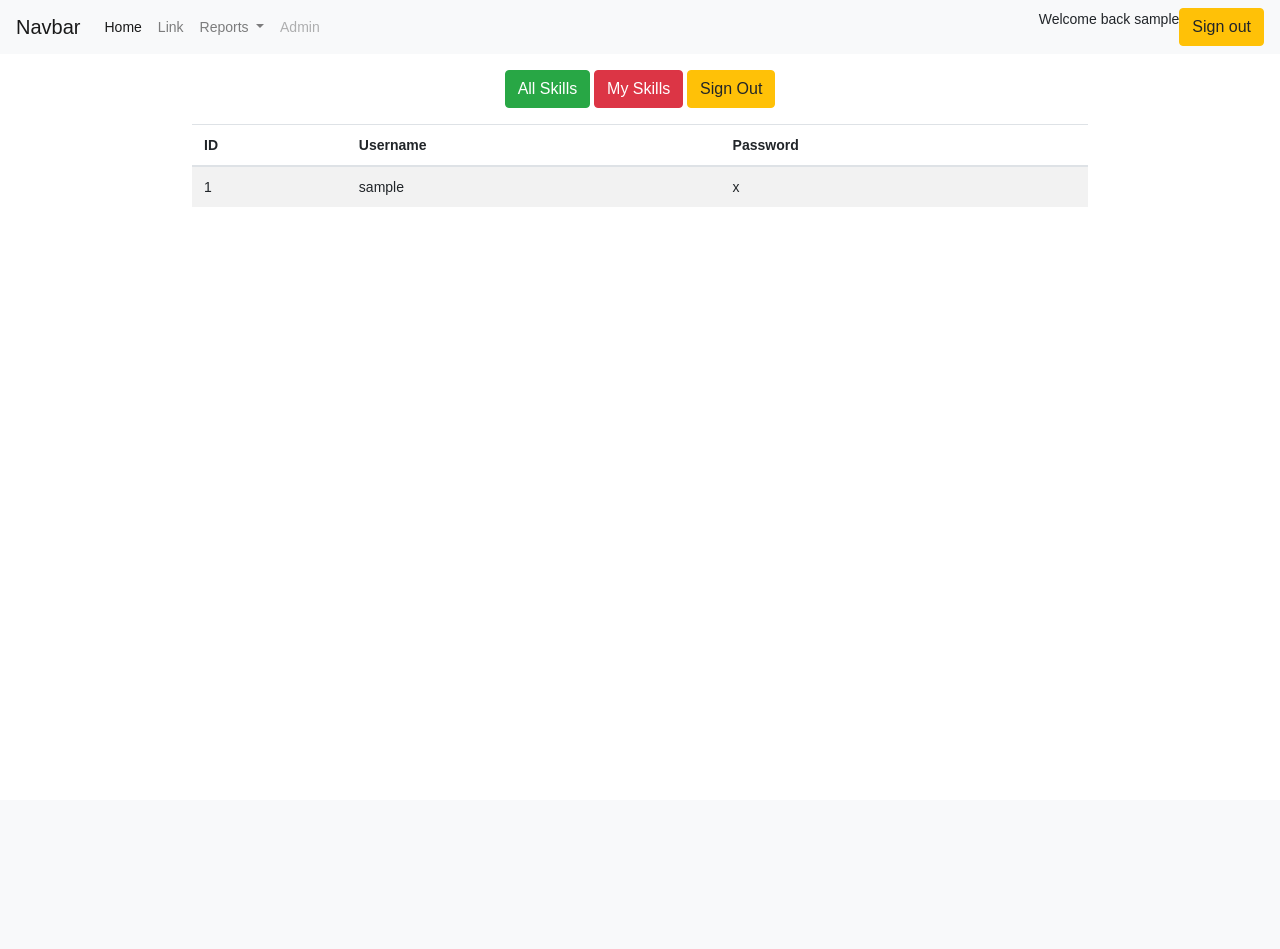
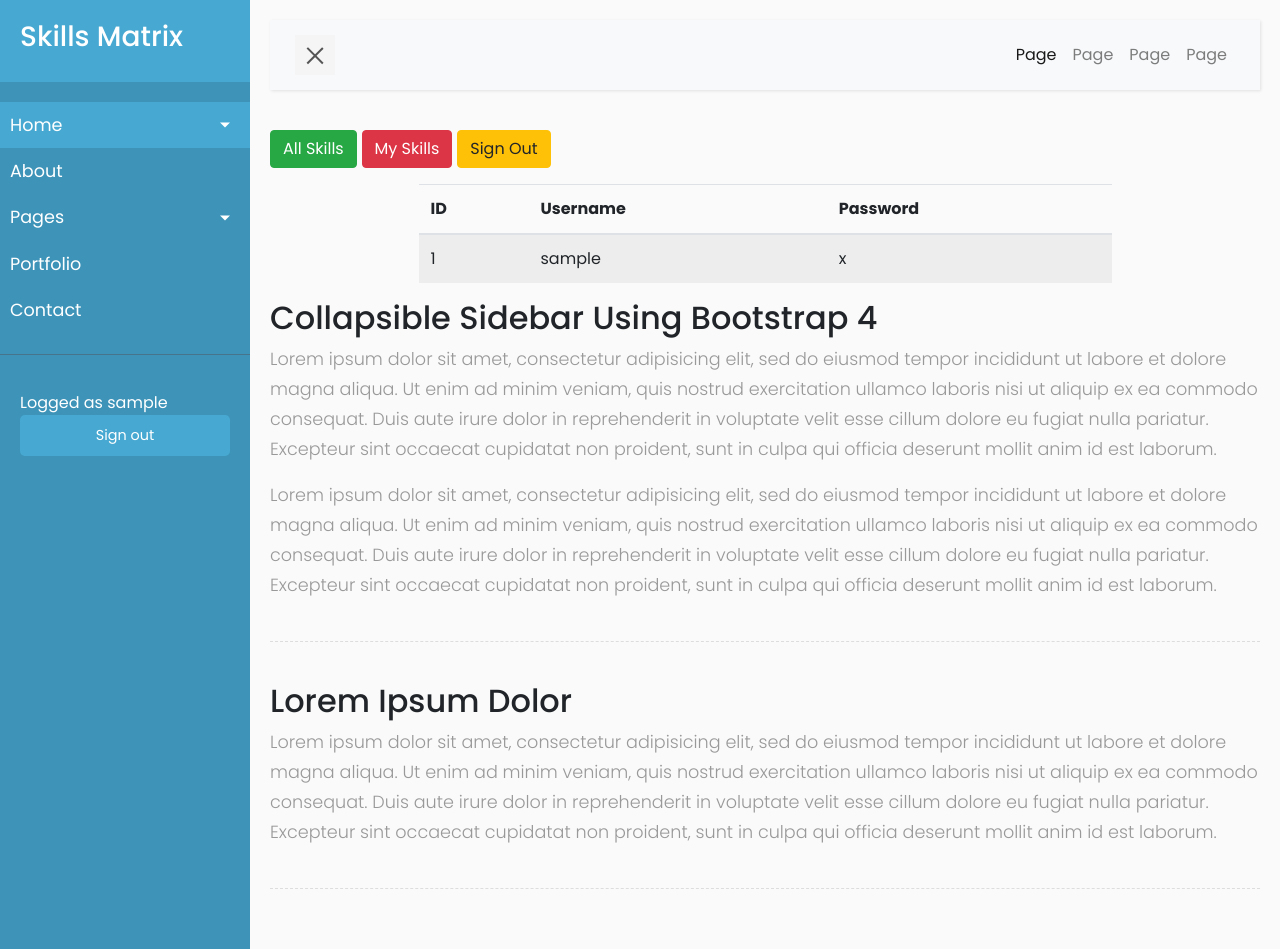
Before and after one commit to codacy-badger/SkillsMatrix, a PHP site: page /welcome.php in a window 1280 px wide. Before the commit the page ends 195 px from the top, so only its background shows below. Run offline with PHP 8.4, Linux system fonts and the light colour scheme; the visitor is signed in with stand-in values (Sample User, id 1); tables that the repository leaves empty or names only in its code hold one stand-in row (values such as "Sample post"); some libraries are stand-ins or nearby versions.

Commit message:
Added side bar

```diff
--- /dev/null
+++ b/public/css/sidebar.css
@@ -0,0 +1,224 @@
+/*
+    DEMO STYLE
+*/
+@import "https://fonts.googleapis.com/css?family=Poppins:300,400,500,600,700";
+
+
+body {
+    font-family: 'Poppins', sans-serif;
+    background: #fafafa;
+}
+
+p {
+    font-family: 'Poppins', sans-serif;
+    font-size: 1.1em;
+    font-weight: 300;
+    line-height: 1.7em;
+    color: #999;
+}
+
+a, a:hover, a:focus {
+    color: inherit;
+    text-decoration: none;
+    transition: all 0.3s;
+}
+
+.navbar {
+    padding: 15px 10px;
+    background: #fff;
+    border: none;
+    border-radius: 0;
+    margin-bottom: 40px;
+    box-shadow: 1px 1px 3px rgba(0, 0, 0, 0.1);
+}
+
+.navbar-btn {
+    box-shadow: none;
+    outline: none !important;
+    border: none;
+}
+
+.line {
+    width: 100%;
+    height: 1px;
+    border-bottom: 1px dashed #ddd;
+    margin: 40px 0;
+}
+
+/* ---------------------------------------------------
+    SIDEBAR STYLE
+----------------------------------------------------- */
+
+.wrapper {
+    display: flex;
+    width: 100%;
+    align-items: stretch;
+    perspective: 1500px;
+}
+
+
+#sidebar {
+    min-width: 250px;
+    max-width: 250px;
+    background: #3d93b8;
+    color: #fff;
+    transition: all 0.6s cubic-bezier(0.945, 0.020, 0.270, 0.665);
+    transform-origin: bottom left;
+}
+
+#sidebar.active {
+    margin-left: -250px;
+    transform: rotateY(100deg);
+}
+
+#sidebar .sidebar-header {
+    padding: 20px;
+    background: #47A9D2;
+}
+
+#sidebar ul.components {
+    padding: 20px 0;
+    border-bottom: 1px solid #47748b;
+}
+
+#sidebar ul p {
+    color: #fff;
+    padding: 10px;
+}
+
+#sidebar ul li a {
+    padding: 10px;
+    font-size: 1.1em;
+    display: block;
+}
+#sidebar ul li a:hover {
+    color: #3d93b8;
+    background: #fff;
+}
+
+#sidebar ul li.active > a, a[aria-expanded="true"] {
+    color: #fff;
+    background: #47A9D2;
+}
+
+
+a[data-toggle="collapse"] {
+    position: relative;
+}
+
+.dropdown-toggle::after {
+    display: block;
+    position: absolute;
+    top: 50%;
+    right: 20px;
+    transform: translateY(-50%);
+}
+
+ul ul a {
+    font-size: 0.9em !important;
+    padding-left: 30px !important;
+    background: #47A9D2;
+}
+
+ul.CTAs {
+    padding: 20px;
+}
+
+ul.CTAs a {
+    text-align: center;
+    font-size: 0.9em !important;
+    display: block;
+    border-radius: 5px;
+    margin-bottom: 5px;
+}
+
+a.download {
+    background: #fff;
+    color: #3d93b8;
+}
+
+a.article, a.article:hover {
+    background: #47A9D2 !important;
+    color: #fff !important;
+}
+
+
+
+/* ---------------------------------------------------
+    CONTENT STYLE
+----------------------------------------------------- */
+#content {
+    width: 100%;
+    padding: 20px;
+    min-height: 100vh;
+    transition: all 0.3s;
+}
+
+#sidebarCollapse {
+    width: 40px;
+    height: 40px;
+    background: #f5f5f5;
+    cursor: pointer;
+}
+
+#sidebarCollapse span {
+    width: 80%;
+    height: 2px;
+    margin: 0 auto;
+    display: block;
+    background: #555;
+    transition: all 0.8s cubic-bezier(0.810, -0.330, 0.345, 1.375);
+    transition-delay: 0.2s;
+}
+
+#sidebarCollapse span:first-of-type {
+    transform: rotate(45deg) translate(2px, 2px);
+}
+#sidebarCollapse span:nth-of-type(2) {
+    opacity: 0;
+}
+#sidebarCollapse span:last-of-type {
+    transform: rotate(-45deg) translate(1px, -1px);
+}
+
+
+#sidebarCollapse.active span {
+    transform: none;
+    opacity: 1;
+    margin: 5px auto;
+}
+
+
+/* ---------------------------------------------------
+    MEDIAQUERIES
+----------------------------------------------------- */
+@media (max-width: 768px) {
+    #sidebar {
+        margin-left: -250px;
+        transform: rotateY(90deg);
+    }
+    #sidebar.active {
+        margin-left: 0;
+        transform: none;
+    }
+    #sidebarCollapse span:first-of-type,
+    #sidebarCollapse span:nth-of-type(2),
+    #sidebarCollapse span:last-of-type {
+        transform: none;
+        opacity: 1;
+        margin: 5px auto;
+    }
+    #sidebarCollapse.active span {
+        margin: 0 auto;
+    }
+    #sidebarCollapse.active span:first-of-type {
+        transform: rotate(45deg) translate(2px, 2px);
+    }
+    #sidebarCollapse.active span:nth-of-type(2) {
+        opacity: 0;
+    }
+    #sidebarCollapse.active span:last-of-type {
+        transform: rotate(-45deg) translate(1px, -1px);
+    }
+
+}
--- a/public/welcome.php
+++ b/public/welcome.php
@@ -10,61 +10,118 @@ if(!isset($_SESSION['username']) || empty($_SESSION['username'])){
 ?>
 
 <!DOCTYPE html>
-<html lang="en">
+<html>
+
 <head>
-    <meta charset="UTF-8">
-    <title>Skills Matrix</title></title>
+    <meta charset="utf-8">
+    <meta name="viewport" content="width=device-width, initial-scale=1.0">
+    <meta http-equiv="X-UA-Compatible" content="IE=edge">
 
-  <link rel="stylesheet" href="https://stackpath.bootstrapcdn.com/bootstrap/4.1.1/css/bootstrap.min.css" integrity="sha384-WskhaSGFgHYWDcbwN70/dfYBj47jz9qbsMId/iRN3ewGhXQFZCSftd1LZCfmhktB" crossorigin="anonymous">
-  <script src="https://code.jquery.com/jquery-3.3.1.slim.min.js" integrity="sha384-q8i/X+965DzO0rT7abK41JStQIAqVgRVzpbzo5smXKp4YfRvH+8abtTE1Pi6jizo" crossorigin="anonymous"></script>
-<script src="https://cdnjs.cloudflare.com/ajax/libs/popper.js/1.14.3/umd/popper.min.js" integrity="sha384-ZMP7rVo3mIykV+2+9J3UJ46jBk0WLaUAdn689aCwoqbBJiSnjAK/l8WvCWPIPm49" crossorigin="anonymous"></script>
-<script src="https://stackpath.bootstrapcdn.com/bootstrap/4.1.1/js/bootstrap.min.js" integrity="sha384-smHYKdLADwkXOn1EmN1qk/HfnUcbVRZyYmZ4qpPea6sjB/pTJ0euyQp0Mk8ck+5T" crossorigin="anonymous"></script>
+    <title>Skills Matrix</title>
 
-    <style type="text/css">
-        body{ font: 14px sans-serif; text-align: center; }
-    </style>
+    <!-- Bootstrap CSS CDN -->
+    <link rel="stylesheet" href="https://stackpath.bootstrapcdn.com/bootstrap/4.1.0/css/bootstrap.min.css" integrity="sha384-9gVQ4dYFwwWSjIDZnLEWnxCjeSWFphJiwGPXr1jddIhOegiu1FwO5qRGvFXOdJZ4" crossorigin="anonymous">
+    <!-- Our Custom CSS -->
+    <link rel="stylesheet" href="../css/sidebar.css">
+
+    <!-- Font Awesome JS -->
+    <script defer src="https://use.fontawesome.com/releases/v5.0.13/js/solid.js" integrity="sha384-tzzSw1/Vo+0N5UhStP3bvwWPq+uvzCMfrN1fEFe+xBmv1C/AtVX5K0uZtmcHitFZ" crossorigin="anonymous"></script>
+    <script defer src="https://use.fontawesome.com/releases/v5.0.13/js/fontawesome.js" integrity="sha384-6OIrr52G08NpOFSZdxxz1xdNSndlD4vdcf/q2myIUVO0VsqaGHJsB0RaBE01VTOY" crossorigin="anonymous"></script>
+
 </head>
 
+<body>
+
+    <div class="wrapper">
+        <!-- Sidebar Holder -->
+        <nav id="sidebar">
+            <div class="sidebar-header">
+                <h3>Skills Matrix</h3>
+            </div>
+
+            <ul class="list-unstyled components">
+
+                <li class="active">
+                    <a href="#homeSubmenu" data-toggle="collapse" aria-expanded="false" class="dropdown-toggle">Home</a>
+                    <ul class="collapse list-unstyled" id="homeSubmenu">
+                        <li>
+                            <a href="#">Home 1</a>
+                        </li>
+                        <li>
+                            <a href="#">Home 2</a>
+                        </li>
+                        <li>
+                            <a href="#">Home 3</a>
+                        </li>
+                    </ul>
+                </li>
+                <li>
+                    <a href="#">About</a>
+                    <a href="#pageSubmenu" data-toggle="collapse" aria-expanded="false" class="dropdown-toggle">Pages</a>
+                    <ul class="collapse list-unstyled" id="pageSubmenu">
+                        <li>
+                            <a href="#">Page 1</a>
+                        </li>
+                        <li>
+                            <a href="#">Page 2</a>
+                        </li>
+                        <li>
+                            <a href="#">Page 3</a>
+                        </li>
+                    </ul>
+                </li>
+                <li>
+                    <a href="#">Portfolio</a>
+                </li>
+                <li>
+                    <a href="#">Contact</a>
+                </li>
+            </ul>
+
+            <ul class="list-unstyled CTAs">
+
+                Logged as <?php echo htmlspecialchars($_SESSION['username']); ?>
+
+                <li>
+                    <a href="logout.php" class="article">Sign out</a>
+                </li>
+            </ul>
+        </nav>
+
+        <!-- Page Content Holder -->
+        <div id="content">
+
             <nav class="navbar navbar-expand-lg navbar-light bg-light">
-  <a class="navbar-brand" href="#">Navbar</a>
-  <button class="navbar-toggler" type="button" data-toggle="collapse" data-target="#navbarSupportedContent" aria-controls="navbarSupportedContent" aria-expanded="false" aria-label="Toggle navigation">
-    <span class="navbar-toggler-icon"></span>
+                <div class="container-fluid">
+
+                    <button type="button" id="sidebarCollapse" class="navbar-btn">
+                        <span></span>
+                        <span></span>
+                        <span></span>
+                    </button>
+                    <button class="btn btn-dark d-inline-block d-lg-none ml-auto" type="button" data-toggle="collapse" data-target="#navbarSupportedContent" aria-controls="navbarSupportedContent" aria-expanded="false" aria-label="Toggle navigation">
+                        <i class="fas fa-align-justify"></i>
                     </button>
 
                     <div class="collapse navbar-collapse" id="navbarSupportedContent">
-    <ul class="navbar-nav mr-auto">
+                        <ul class="nav navbar-nav ml-auto">
                             <li class="nav-item active">
-        <a class="nav-link" href="#">Home <span class="sr-only">(current)</span></a>
+                                <a class="nav-link" href="#">Page</a>
                             </li>
                             <li class="nav-item">
-        <a class="nav-link" href="#">Link</a>
-      </li>
-      <li class="nav-item dropdown">
-        <a class="nav-link dropdown-toggle" href="#" id="navbarDropdown" role="button" data-toggle="dropdown" aria-haspopup="true" aria-expanded="false">
-          Reports
-        </a>
-        <div class="dropdown-menu" aria-labelledby="navbarDropdown">
-          <a class="dropdown-item" href="#">By Person</a>
-          <a class="dropdown-item" href="#">By Skill</a>
-          <div class="dropdown-divider"></div>
-          <a class="dropdown-item" href="#">General</a>
-        </div>
+                                <a class="nav-link" href="#">Page</a>
                             </li>
                             <li class="nav-item">
-        <a class="nav-link disabled" href="#">Admin</a>
+                                <a class="nav-link" href="#">Page</a>
+                            </li>
+                            <li class="nav-item">
+                                <a class="nav-link" href="#">Page</a>
                             </li>
                         </ul>
-    <form class="form-inline my-2 my-lg-0">
-      <p>Welcome back <?php echo htmlspecialchars($_SESSION['username']); ?></p>
-      <a href="logout.php" class="btn btn-warning">Sign out</a>
-    </form>
+                    </div>
                 </div>
             </nav>
 
-<body>
-    <div class="page-header">
-        <p></p>
-    </div>
             <p><a href="all_skills.php" class="btn btn-success">All Skills</a> <a href="my_skills.php" class="btn btn-danger">My Skills</a> <a href="logout.php" class="btn btn-warning">Sign Out</a></p>
 
             <?php
@@ -86,6 +143,40 @@ echo "<tr><td>".$row["id"]."</td><td>".$row["username"]."</td><td>".$row["passwo
    mysqli_close($link);
 ?>
 
+
+            <h2>Collapsible Sidebar Using Bootstrap 4</h2>
+            <p>Lorem ipsum dolor sit amet, consectetur adipisicing elit, sed do eiusmod tempor incididunt ut labore et dolore magna aliqua. Ut enim ad minim veniam, quis nostrud exercitation ullamco laboris nisi ut aliquip ex ea commodo consequat. Duis aute irure dolor in reprehenderit in voluptate velit esse cillum dolore eu fugiat nulla pariatur. Excepteur sint occaecat cupidatat non proident, sunt in culpa qui officia deserunt mollit anim id est laborum.</p>
+            <p>Lorem ipsum dolor sit amet, consectetur adipisicing elit, sed do eiusmod tempor incididunt ut labore et dolore magna aliqua. Ut enim ad minim veniam, quis nostrud exercitation ullamco laboris nisi ut aliquip ex ea commodo consequat. Duis aute irure dolor in reprehenderit in voluptate velit esse cillum dolore eu fugiat nulla pariatur. Excepteur sint occaecat cupidatat non proident, sunt in culpa qui officia deserunt mollit anim id est laborum.</p>
+
+            <div class="line"></div>
+
+            <h2>Lorem Ipsum Dolor</h2>
+            <p>Lorem ipsum dolor sit amet, consectetur adipisicing elit, sed do eiusmod tempor incididunt ut labore et dolore magna aliqua. Ut enim ad minim veniam, quis nostrud exercitation ullamco laboris nisi ut aliquip ex ea commodo consequat. Duis aute irure dolor in reprehenderit in voluptate velit esse cillum dolore eu fugiat nulla pariatur. Excepteur sint occaecat cupidatat non proident, sunt in culpa qui officia deserunt mollit anim id est laborum.</p>
+
+            <div class="line"></div>
+
+
+        </div>
+    </div>
+
+    <!-- jQuery CDN - Slim version (=without AJAX) -->
+    <script src="https://code.jquery.com/jquery-3.3.1.slim.min.js" integrity="sha384-q8i/X+965DzO0rT7abK41JStQIAqVgRVzpbzo5smXKp4YfRvH+8abtTE1Pi6jizo" crossorigin="anonymous"></script>
+    <!-- Popper.JS -->
+    <script src="https://cdnjs.cloudflare.com/ajax/libs/popper.js/1.14.0/umd/popper.min.js" integrity="sha384-cs/chFZiN24E4KMATLdqdvsezGxaGsi4hLGOzlXwp5UZB1LY//20VyM2taTB4QvJ" crossorigin="anonymous"></script>
+    <!-- Bootstrap JS -->
+    <script src="https://stackpath.bootstrapcdn.com/bootstrap/4.1.0/js/bootstrap.min.js" integrity="sha384-uefMccjFJAIv6A+rW+L4AHf99KvxDjWSu1z9VI8SKNVmz4sk7buKt/6v9KI65qnm" crossorigin="anonymous"></script>
+
+    <script type="text/javascript">
+        $(document).ready(function () {
+            $('#sidebarCollapse').on('click', function () {
+                $('#sidebar').toggleClass('active');
+                $(this).toggleClass('active');
+            });
+        });
+    </script>
+
+
+
 </body>
 
 </html>
```
Lines whose indentation alone changed are shown as unchanged.
